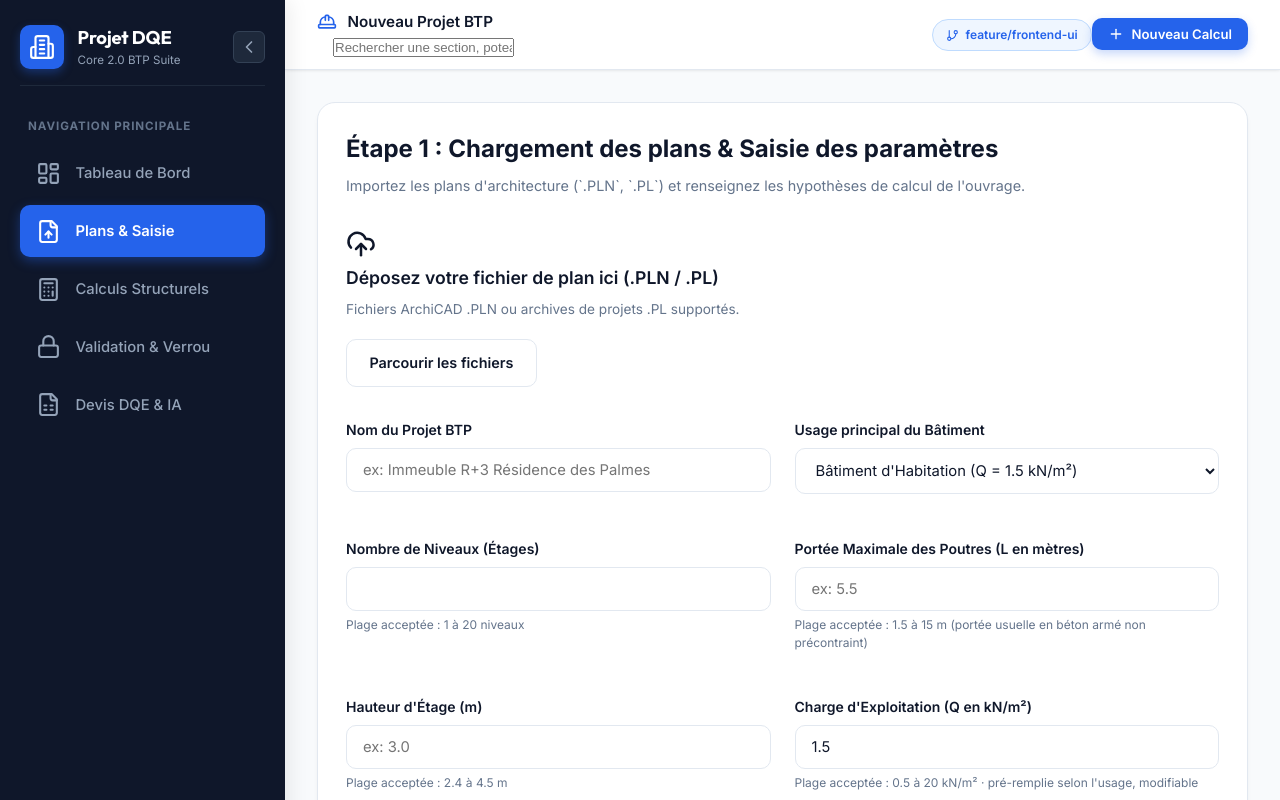
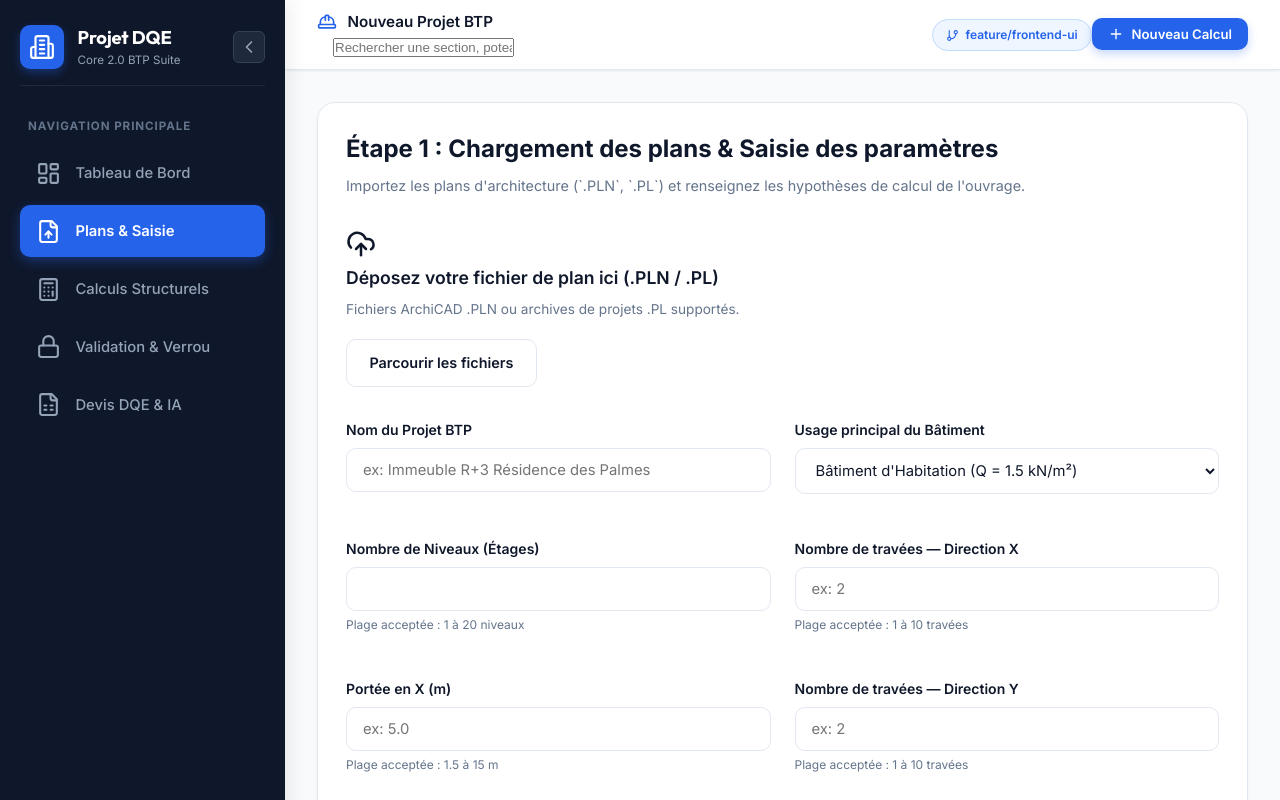
Before and after one commit to angeyeo/Projet-DQE, a React (Vite) app in the folder frontend/: page / in a window 1280 px wide. Both pictures are taken after a click on the button "Nouveau Calcul". Shown: the top 800 px of the page. Built offline with nearby package versions, Linux system fonts and the light colour scheme; the HTML template or start-up script is replaced by a standard one.

Commit message:
feat(frontend): intégration complète de la trame structurelle (X/Y), pré-remplissage du chaînage suggéré et rendu SVG des positions réelles du plan de fondation

```diff
--- a/frontend/src/App.jsx
+++ b/frontend/src/App.jsx
@@ -21,8 +21,11 @@ export default function App() {
     planFileSize: '',
     typeUsage: 'habitation',
     nombreNiveaux: '',
+    nbTraveesX: '',
+    nbTraveesY: '',
+    porteeX: '',
+    porteeY: '',
     hauteurEtage: '',
-    porteeMax: '',
     chargeExploitation: '',
     norme: 'BAEL91',
   });
--- a/frontend/src/api/dqeService.js
+++ b/frontend/src/api/dqeService.js
@@ -45,14 +45,16 @@ export const dqeService = {
   // Crée les ElementStructurel du projet à partir des paramètres saisis,
   // puis déclenche leur calcul.
   createAndCalculateElements: async (projetId, projectData) => {
-    const portee = parseFloat(projectData.porteeMax || 6.0);
+    const porteeX = parseFloat(projectData.porteeX || projectData.porteeMax || 6.0);
+    const porteeY = parseFloat(projectData.porteeY || projectData.porteeMax || 6.0);
+    const portee = Math.max(porteeX, porteeY);
     const chargeExploitation = parseFloat(projectData.chargeExploitation || 2.5);
     const nbNiveaux = parseInt(projectData.nombreNiveaux || 1, 10);
-    const hauteurPoteau = parseFloat(projectData.hauteurEtage || 3.0); // Jour 4: hauteurEtage dynamique
+    const hauteurPoteau = parseFloat(projectData.hauteurEtage || 3.0);
 
     const G = 5.0; // charge permanente forfaitaire (kN/m²)
     const qELU = 1.35 * G + 1.5 * chargeExploitation;
-    const surfaceInfluence = (portee / 2) * (portee / 2);
+    const surfaceInfluence = (porteeX / 2) * (porteeY / 2);
     const chargeCalculeePoteau = surfaceInfluence * qELU * nbNiveaux; // kN
 
     const elementsACreer = [
@@ -136,6 +138,17 @@ export const dqeService = {
   listerPostesMainDoeuvre: async (projetId) => dqeService.listerPostesComplementaires(projetId),
   ajouterPosteMainDoeuvre: async (projetId, poste) => dqeService.ajouterPosteComplementaire(projetId, { ...poste, lot: 'lot_00_generalites', mode: 'simple' }),
   supprimerPosteMainDoeuvre: async (posteId) => dqeService.supprimerPosteComplementaire(posteId),
+
+  // Suggestion de chaînage automatique (Jour 2.2)
+  recupererChainageSuggere: async (projetId) => {
+    if (!projetId) return 0;
+    const response = await fetch(`${API_BASE_URL}/projets/${projetId}/chainage_suggere/`);
+    const data = await response.json().catch(() => null);
+    if (!response.ok) {
+      throw new Error((data && data.erreur) || `Erreur ${response.status}`);
+    }
+    return data.longueur_m;
+  },
 
   // Plan de fondation (Jour 3.1)
   recupererPlanFondation: async (projetId) => {
--- a/frontend/src/components/Step1_Parametres.jsx
+++ b/frontend/src/components/Step1_Parametres.jsx
@@ -19,9 +19,12 @@ const CHARGE_EXPLOITATION_PAR_USAGE = {
 // sans qu'aucune erreur ne soit jamais levée.
 const LIMITES = {
   nombreNiveaux: { min: 1, max: 20 },
-  porteeMax: { min: 1.5, max: 15 },
+  nbTraveesX: { min: 1, max: 10 },
+  nbTraveesY: { min: 1, max: 10 },
+  porteeX: { min: 1.5, max: 15 },
+  porteeY: { min: 1.5, max: 15 },
+  chargeExploitation: { min: 0.5, max: 20 },
   hauteurEtage: { min: 2.4, max: 4.5 },
-  chargeExploitation: { min: 0.5, max: 20 },
 };
 
 const clamp = (value, { min, max }) => {
@@ -161,20 +164,78 @@ export default function Step1_Parametres({ projectData, updateProjectData, onNex
         </div>
 
         <div className="form-group">
-          <label className="form-label">Portée Maximale des Poutres (L en mètres)</label>
+          <label className="form-label">Nombre de travées — Direction X</label>
+          <input
+            type="number"
+            min={LIMITES.nbTraveesX.min}
+            max={LIMITES.nbTraveesX.max}
+            className="form-control"
+            value={projectData.nbTraveesX}
+            onChange={(e) => updateProjectData({ nbTraveesX: e.target.value })}
+            onBlur={(e) => updateProjectData({ nbTraveesX: clamp(e.target.value, LIMITES.nbTraveesX) })}
+            placeholder="ex: 2"
+          />
+          <p style={{ fontSize: '0.75rem', color: 'var(--text-muted)', marginTop: '0.3rem' }}>
+            Plage acceptée : {LIMITES.nbTraveesX.min} à {LIMITES.nbTraveesX.max} travées
+          </p>
+        </div>
+
+        <div className="form-group">
+          <label className="form-label">Portée en X (m)</label>
           <input
             type="number"
             step="0.1"
-            min={LIMITES.porteeMax.min}
-            max={LIMITES.porteeMax.max}
+            min={LIMITES.porteeX.min}
+            max={LIMITES.porteeX.max}
             className="form-control"
-            value={projectData.porteeMax}
-            onChange={(e) => updateProjectData({ porteeMax: e.target.value })}
-            onBlur={(e) => updateProjectData({ porteeMax: clamp(e.target.value, LIMITES.porteeMax) })}
-            placeholder="ex: 5.5"
+            value={projectData.porteeX}
+            onChange={(e) => updateProjectData({ porteeX: e.target.value })}
+            onBlur={(e) => updateProjectData({ porteeX: clamp(e.target.value, LIMITES.porteeX) })}
+            placeholder="ex: 5.0"
           />
           <p style={{ fontSize: '0.75rem', color: 'var(--text-muted)', marginTop: '0.3rem' }}>
-            Plage acceptée : {LIMITES.porteeMax.min} à {LIMITES.porteeMax.max} m (portée usuelle en béton armé non précontraint)
+            Plage acceptée : {LIMITES.porteeX.min} à {LIMITES.porteeX.max} m
+          </p>
+        </div>
+
+        <div className="form-group">
+          <label className="form-label">Nombre de travées — Direction Y</label>
+          <input
+            type="number"
+            min={LIMITES.nbTraveesY.min}
+            max={LIMITES.nbTraveesY.max}
+            className="form-control"
+            value={projectData.nbTraveesY}
+            onChange={(e) => updateProjectData({ nbTraveesY: e.target.value })}
+            onBlur={(e) => updateProjectData({ nbTraveesY: clamp(e.target.value, LIMITES.nbTraveesY) })}
+            placeholder="ex: 2"
+          />
+          <p style={{ fontSize: '0.75rem', color: 'var(--text-muted)', marginTop: '0.3rem' }}>
+            Plage acceptée : {LIMITES.nbTraveesY.min} à {LIMITES.nbTraveesY.max} travées
+          </p>
+        </div>
+
+        <div className="form-group">
+          <label className="form-label">Portée en Y (m)</label>
+          <input
+            type="number"
+            step="0.1"
+            min={LIMITES.porteeY.min}
+            max={LIMITES.porteeY.max}
+            className="form-control"
+            value={projectData.porteeY}
+            onChange={(e) => updateProjectData({ porteeY: e.target.value })}
+            onBlur={(e) => updateProjectData({ porteeY: clamp(e.target.value, LIMITES.porteeY) })}
+            placeholder="ex: 5.0"
+          />
+          <p style={{ fontSize: '0.75rem', color: 'var(--text-muted)', marginTop: '0.3rem' }}>
+            Plage acceptée : {LIMITES.porteeY.min} à {LIMITES.porteeY.max} m
+          </p>
+        </div>
+
+        <div className="form-group" style={{ gridColumn: 'span 2' }}>
+          <p style={{ fontSize: '0.85rem', fontWeight: 600, color: 'var(--accent-primary)', background: '#eff6ff', border: '1px solid #bfdbfe', padding: '0.5rem 1rem', borderRadius: '8px', display: 'inline-block' }}>
+            Aperçu Trame : Grille de {(parseInt(projectData.nbTraveesX || 0) + 1) * (parseInt(projectData.nbTraveesY || 0) + 1)} poteaux ({projectData.nbTraveesX || 0}x{projectData.nbTraveesY || 0} travées)
           </p>
         </div>
 
--- a/frontend/src/components/Step3_ValidationLock.jsx
+++ b/frontend/src/components/Step3_ValidationLock.jsx
@@ -473,13 +473,30 @@ export default function Step3_ValidationLock({
                 <select
                   className="form-select"
                   value={nouveauPoste.typePoste || 'maconnerie_creuse'}
-                  onChange={(e) => setNouveauPoste((p) => ({ ...p, typePoste: e.target.value }))}
+                  onChange={async (e) => {
+                    const type = e.target.value;
+                    setNouveauPoste((p) => ({ ...p, typePoste: type }));
+                    if (type === 'chainage_linteau' || type === 'chainage') {
+                      try {
+                        const longueur = await dqeService.recupererChainageSuggere(sections?.projetId);
+                        if (longueur) {
+                          setNouveauPoste((p) => ({
+                            ...p,
+                            valeurGeometrie: longueur,
+                            geometrie: { longueur_m: longueur },
+                          }));
+                        }
+                      } catch (err) {
+                        console.warn('Suggestion de chaînage indisponible :', err.message);
+                      }
+                    }
+                  }}
                 >
                   <option value="maconnerie_creuse">Maçonnerie agglos creux (Surface m²)</option>
                   <option value="maconnerie_pleine">Maçonnerie agglos pleins (Surface m²)</option>
                   <option value="enduit_interieur">Enduit ciment intérieur (Surface m²)</option>
                   <option value="enduit_exterieur">Enduit ciment extérieur (Surface m²)</option>
-                  <option value="chainage_linteau">Chaînage / Linteau (Longueur ml)</option>
+                  <option value="chainage_linteau">Chaînage / Linteau (Longueur ml — Suggérée)</option>
                   <option value="chape_mortier">Chape mortier de lissage (Surface m²)</option>
                 </select>
               </div>
```
Also changed, not shown: frontend/src/components/StepPlanFondation.jsx (+36 -7 lines).
